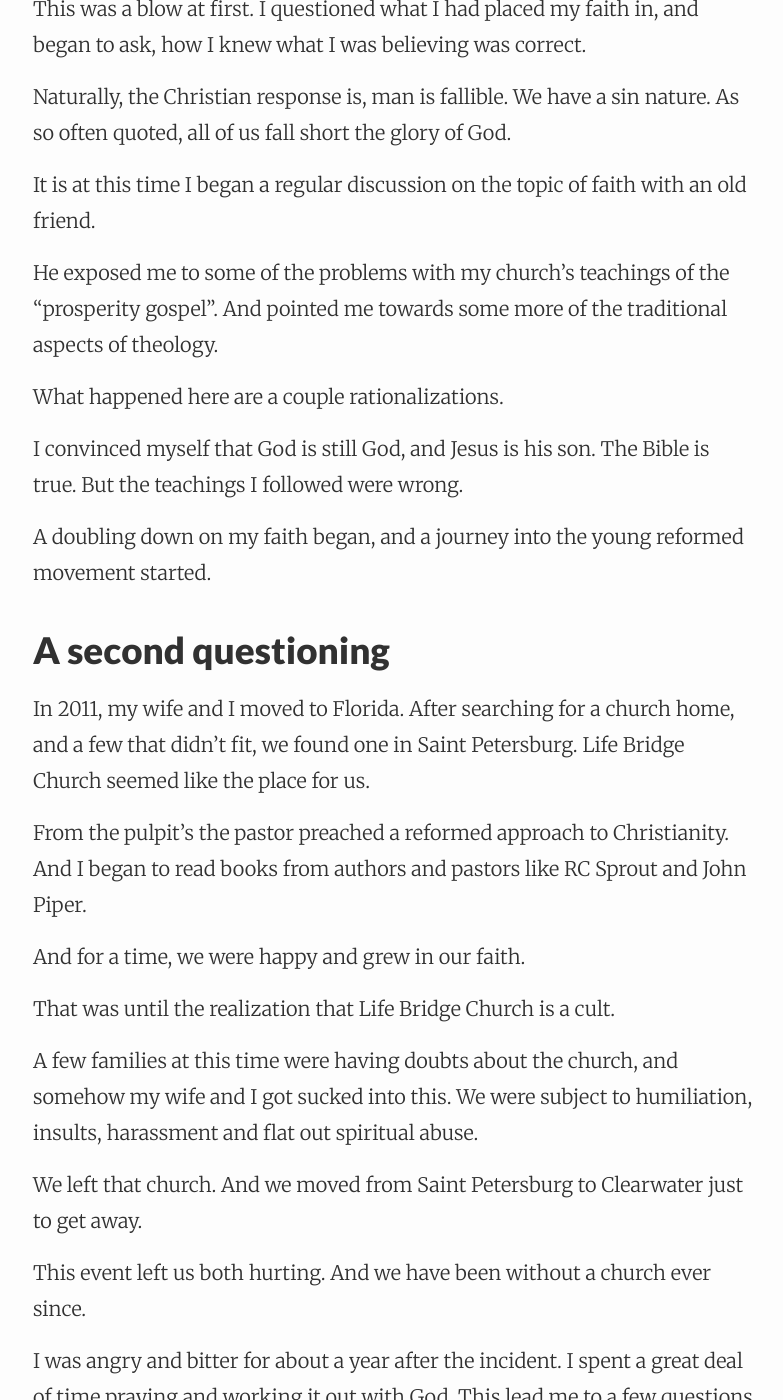
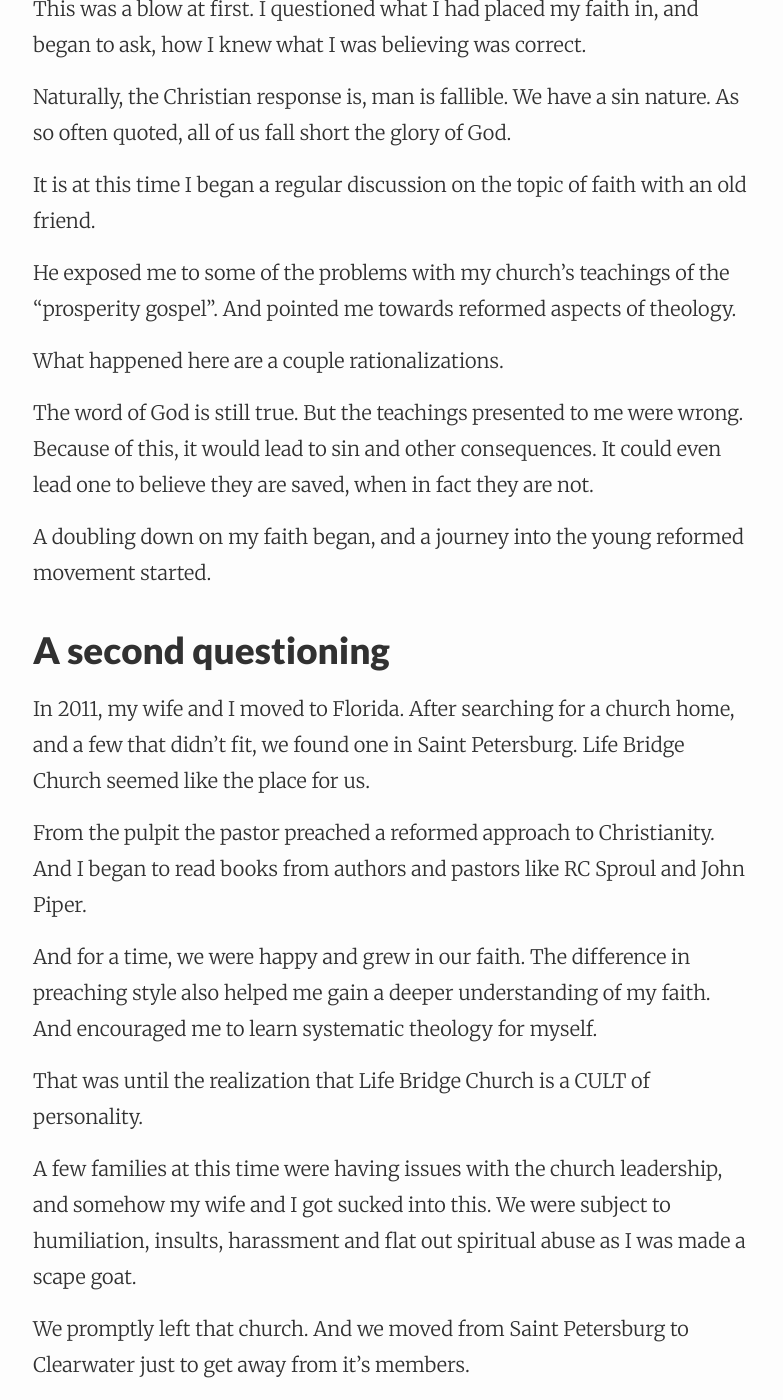
Before and after one commit to devbymike/mk3y.com, a Jekyll site: the page built from _posts/2015-11-03-I-am-an-atheist.md, in a window 1280 px wide and 1400 px high, scrolled down 2591 px. Shown: the whole window, without its empty margins (247-1030 px from the left). Built offline with Jekyll 4.4.1, drawn with Linux system fonts in a browser that asks for light colours; some of the changed text lies outside the part shown.

Commit message:
updates to the post

```diff
--- a/_posts/2015-11-03-I-am-an-atheist.md
+++ b/_posts/2015-11-03-I-am-an-atheist.md
@@ -65,11 +65,11 @@ Naturally, the Christian response is, man is fallible. We have a sin nature. As
 
 It is at this time I began a regular discussion on the topic of faith with an old friend.
 
-He exposed me to some of the problems with my church’s teachings of the “prosperity gospel”. And pointed me towards some more of the traditional aspects of theology.
+He exposed me to some of the problems with my church’s teachings of the “prosperity gospel”. And pointed me towards reformed aspects of theology.
 
 What happened here are a couple rationalizations.
 
-I convinced myself that God is still God, and Jesus is his son. The Bible is true. But the teachings I followed were wrong.
+The word of God is still true. But the teachings presented to me were wrong. Because of this, it would lead to sin and other consequences. It could even lead one to believe they are saved, when in fact they are not.
 
 A doubling down on my faith began, and a journey into the young reformed movement started.
 
@@ -77,17 +77,17 @@ A doubling down on my faith began, and a journey into the young reformed movemen
 
 In 2011, my wife and I moved to Florida. After searching for a church home, and a few that didn’t fit, we found one in Saint Petersburg. Life Bridge Church seemed like the place for us.
 
-From the pulpit’s the pastor preached a reformed approach to Christianity. And I began to read books from authors and pastors like RC Sprout and John Piper.
+From the pulpit the pastor preached a reformed approach to Christianity. And I began to read books from authors and pastors like RC Sproul and John Piper.
 
-And for a time, we were happy and grew in our faith.
+And for a time, we were happy and grew in our faith. The difference in preaching style also helped me gain a deeper understanding of my faith. And encouraged me to learn systematic theology for myself.
 
-That was until the realization that Life Bridge Church is a cult.
+That was until the realization that Life Bridge Church is a CULT of personality.
 
-A few families at this time were having doubts about the church, and somehow my wife and I got sucked into this. We were subject to humiliation, insults, harassment and flat out spiritual abuse.
+A few families at this time were having issues with the church leadership, and somehow my wife and I got sucked into this. We were subject to humiliation, insults, harassment and flat out spiritual abuse as I was made a scape goat.
 
-We left that church. And we moved from Saint Petersburg to Clearwater just to get away.
+We promptly left that church. And we moved from Saint Petersburg to Clearwater just to get away from it's members.
 
-This event left us both hurting. And we have been without a church ever since.
+This event left us both hurting. And we have been outside of the church ever since.
 
 I was angry and bitter for about a year after the incident. I spent a great deal of time praying and working it out with God. This lead me to a few questions that kept popping up in my head.
 
@@ -98,7 +98,11 @@ and
 **How do I know what I believe is correct?**
 
 ## Realizations
-With so many denominations, and so many interruptions of the Bible. Each convinced they’ve got the correct revelation, and their interruption is right. How does one answer this question without blind faith?
+With so many denominations, and various interruptions of the Bible. Each convinced they’ve got the correct revelation, and their interruption is right. How does one answer this question without blind faith?
+
+I asked this question of another friend who was visiting in Florida, and his response was shocking. When I presented him with two differing views, he simply stated that the opposing view was in sin and error.
+
+FAITH IS A CONVERSATION STOPPER.
 
 Faith is the thing that causes one to abandon all reason and logic. The more I tried to look at this logically, the more and more it kept leading me to the same conclusion.
 
```
